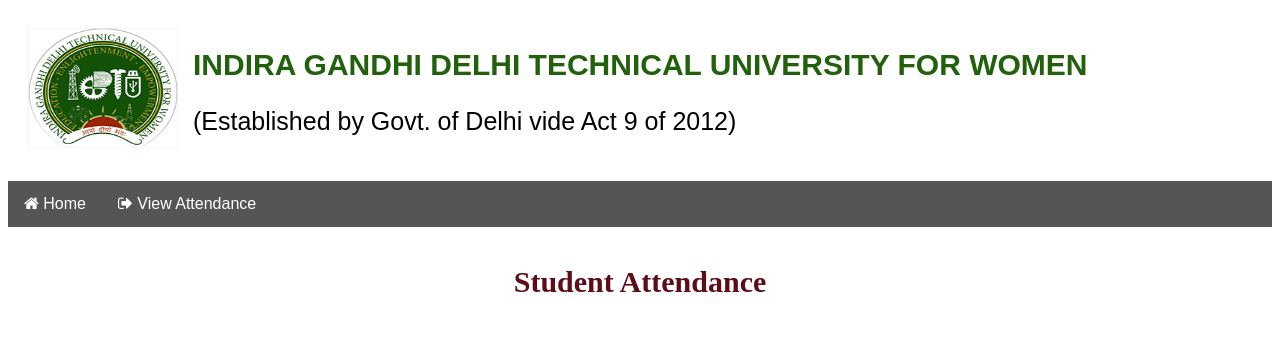
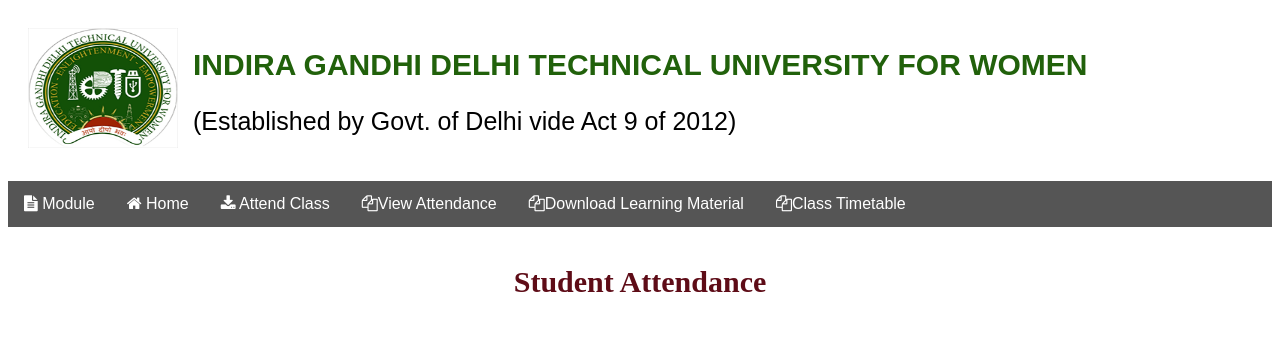
Before and after one commit to pranatimittal/ERP2, a PHP site: page /student_pages/student_attendance_page.php in a window 1280 px wide. Shown: the top 337 px of the page. Run offline with PHP 8.4, Linux system fonts and the light colour scheme; a user stored in the database is signed in; data comes from the database, SQL or seed files in the repository; data that the repository does not hold is empty.

Commit message:
update after test1
navbar updated

```diff
--- a/student_pages/student_attendance_page.php
+++ b/student_pages/student_attendance_page.php
@@ -219,13 +219,14 @@
   <p>(Established by Govt. of Delhi vide Act 9 of 2012)</p>
 </div>
 
-<div class="navbar" id="myTopnav">
-        <a class="active" href="classroom_page.php"><i class="fa fa-home" aria-hidden="true"></i> Home</a>
-        <a href="student_attendance_page.php"><i class="fa fa-sign-out" aria-hidden="true"></i> View Attendance</a>
-        <a href="javascript:void(0);" class="icon" onclick="myFunction()">
-    <i class="fa fa-bars"></i>
-  </a>
-      </div>
+<div class="navbar">
+    <a href="module_page.php"><i class="fa fa-file-text" aria-hidden="true"></i> Module</a>
+    <a href="classroom_page.php"><i class="fa fa-user  fa-home"></i> Home</a>
+    <a href="student_video_conf.php"><i class="fa fa-download" aria-hidden="true"></i> Attend Class</a>
+    <a href="student_attendance_page.php"><i class="fa fa-files-o" aria-hidden="true"></i>View Attendance</a>
+    <a href="student_download_learning.php"><i class="fa fa-files-o" aria-hidden="true"></i>Download Learning Material</a>
+    <a href="student_timetable.php"><i class="fa fa-files-o" aria-hidden="true"></i>Class Timetable</a>
+  </div>
       <script>
 function myFunction() {
   var x = document.getElementById("myTopnav");
```
